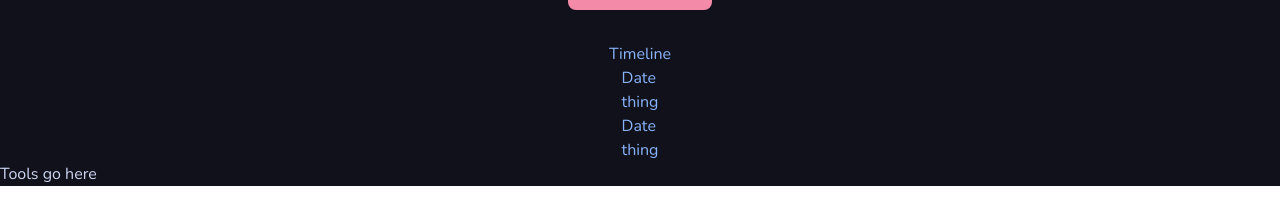
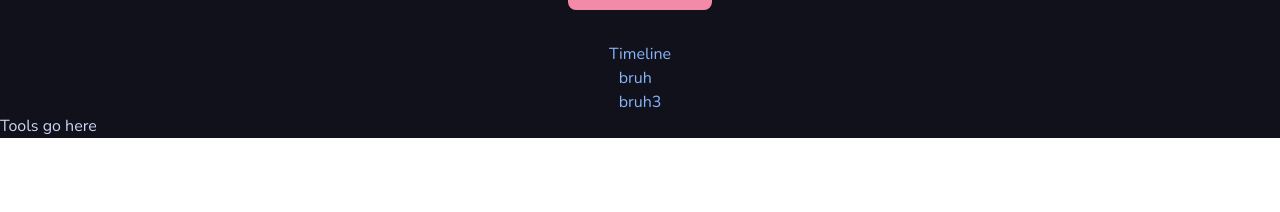
Before and after one commit to originlimit/originlimit, a React (Create React App) app: page / in a window 1280 px wide. Shown: the part 514-726 px from the top of the page. Built offline with nearby package versions, Linux system fonts and the light colour scheme.

Commit message:
made timeline component test

```diff
--- a/src/App.js
+++ b/src/App.js
@@ -15,7 +15,7 @@ function App() {
       <SplineFrame />
       <Profile />
       <AboutMe />
-      <Timeline />
+      <Timeline date="bruh" desc='bruh3'/>
       <Tools />
     </div>
   );
--- a/src/components/Timeline.js
+++ b/src/components/Timeline.js
@@ -1,16 +1,12 @@
 import React from 'react'
 
-const Timeline = () => {
+const Timeline = (props) => {
   return (
     <div className='flex flex-col justify-center items-center text-blue'>
       <h2>Timeline</h2>
       <div>
-        <h4>Date</h4>
-        <p>thing</p>
-      </div>
-      <div>
-        <h4>Date</h4>
-        <p>thing</p>
+        <h4>{ props.date }</h4>
+        <p>{ props.desc }</p>
       </div>
     </div>
   )
```
